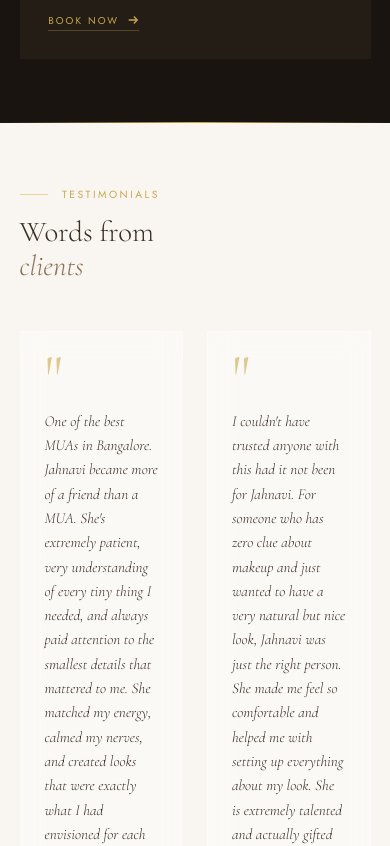
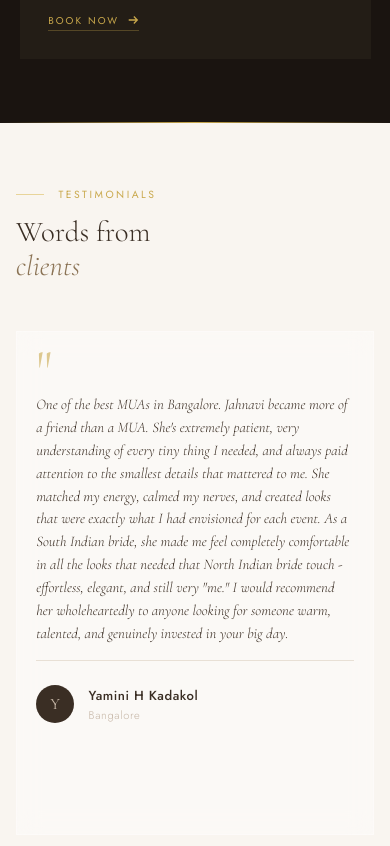
Before and after one commit to chronarchitect/mjartistry-website, a plain HTML site: page index.html in a window 390 px wide. Shown: the part 5820-6666 px from the top of the page. Drawn offline with nearby package versions, Linux system fonts and the light colour scheme.

Commit message:
fixed mobile layout

```diff
--- a/main.js
+++ b/main.js
@@ -168,7 +168,11 @@
 
     function goTo(index) {
       current = Math.max(0, Math.min(index, maxIndex()));
-      const cardWidth = cards[0].offsetWidth + 24; // gap 1.5rem ≈ 24px
+      const card = cards[0];
+      const style = window.getComputedStyle(track);
+      const gap = parseFloat(style.gap) || 0;
+      const cardWidth = card.offsetWidth + gap;
+
       track.style.transform = 'translateX(-' + (current * cardWidth) + 'px)';
       updateDots();
     }
--- a/style.css
+++ b/style.css
@@ -686,6 +686,7 @@ a { color: inherit; text-decoration: none; }
 
 .testimonials-track-wrap {
   position: relative;
+  overflow: hidden;
 }
 .testimonials-track {
   display: flex;
@@ -1002,6 +1003,24 @@ a { color: inherit; text-decoration: none; }
   .book-inner { grid-template-columns: 1fr; }
 }
 @media (max-width: 680px) {
+  .testimonials {
+    padding-left: 1rem;
+    padding-right: 1rem;
+  }
+  .testimonials-track {
+    gap: 1rem;
+  }
+  .testimonial-card {
+    flex: 0 0 100%;
+    padding: 1.2rem; /* ponytail: more width for text */
+  }
+  .testimonial-text {
+    font-size: 0.92rem;
+    line-height: 1.55;
+    margin-bottom: 1rem;
+  }
+  .testimonial-quote-mark { font-size: 3.5rem; margin-bottom: 0.2rem; }
+
   .about-inner {
     grid-template-columns: 1fr;
     gap: 3rem;
@@ -1009,17 +1028,6 @@ a { color: inherit; text-decoration: none; }
   .about-carousel {
     margin-bottom: 70px;
   }
-
-  .testimonial-card {
-    flex: 0 0 calc(100% - 0);
-    padding: 1.5rem; /* ponytail: condensed for mobile */
-  }
-  .testimonial-text {
-    font-size: 0.95rem;
-    line-height: 1.6;
-    margin-bottom: 1.2rem;
-  }
-  .testimonial-quote-mark { font-size: 4rem; margin-bottom: 0.5rem; }
 
   .form-row { grid-template-columns: 1fr; }
 }
```
